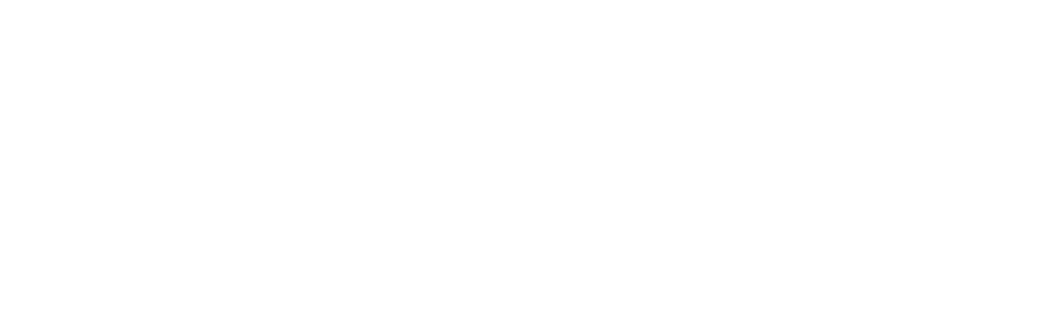
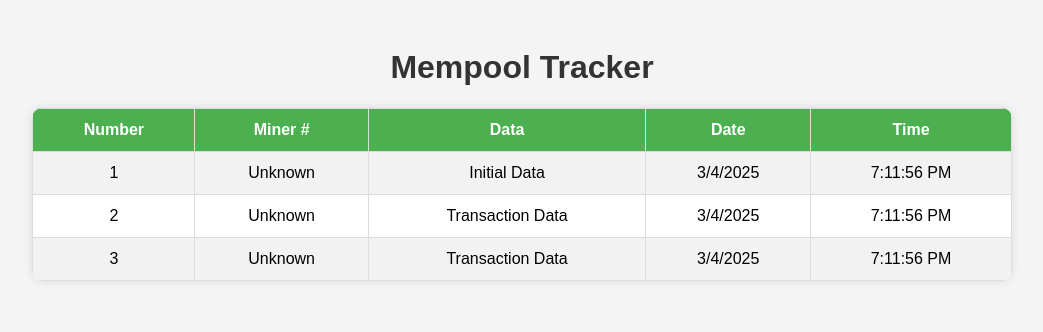
Before and after one commit to MatheoV1218/Blockchain, a plain HTML site: page mempool.html in a window 1280 px wide. Shown: the whole page, without its empty margins (118-1161 px from the left). Drawn offline with Linux system fonts and the light colour scheme.

Commit message:
Moved the mempool file around to be in the stake game file instead of the clicker game file. added the ability to tell which account youre on so itll reflect in the transactions with the miner name

```diff
--- a/Games/Clicker.html
+++ b/Games/Clicker.html
@@ -1,10 +1,10 @@
 <!DOCTYPE html>
 <html>
   <head>
-    <link rel="stylesheet" href="styles/Clicker.css">
+
   </head>
   <body>
-    <a href="mempool.html" class="button">View Mempool</a>
+
 
 
 
--- a/mempool.html
+++ b/mempool.html
@@ -0,0 +1,45 @@
+<!DOCTYPE html>
+<html lang="en">
+<head>
+    <title>Transactions Mempool</title>
+    <link rel="stylesheet" href="styles/Mempool.css">
+</head>
+<body>
+
+    <h1>Mempool Tracker</h1>
+
+    <table id="blockchainTable">
+        <tr>
+            <th>Number</th>
+            <th>Miner #</th>
+            <th>Data</th>
+            <th>Date</th>
+            <th>Time</th>
+        </tr>
+        <tr>
+            <td>1</td>
+            <td>4</td>
+            <td>Initial Data</td>
+            <td class="date"></td>
+            <td class="time"></td>
+        </tr>
+        <tr>
+            <td>2</td>
+            <td>3</td>
+            <td>Transaction Data</td>
+            <td class="date"></td>
+            <td class="time"></td>
+        </tr>
+        <tr>
+            <td>3</td>
+            <td>1</td>
+            <td>Transaction Data</td>
+            <td class="date"></td>
+            <td class="time"></td>
+        </tr>
+    </table>
+
+    <script src="scripts/mempool.js"></script>
+
+</body>
+</html>
--- /dev/null
+++ b/scripts/mempool.js
@@ -0,0 +1,28 @@
+// Retrieve the selected miner from localStorage
+const selectedMiner = localStorage.getItem("selectedMiner") || "Unknown";
+
+// Select all table rows (excluding the header row)
+const tableRows = document.querySelectorAll("#blockchainTable tr");
+
+// Loop through rows and update the 'Miner #' column dynamically
+for (let i = 1; i < tableRows.length; i++) { // Start from index 1 to skip the header
+    const minerCell = tableRows[i].children[1]; // The second column (Miner #)
+    minerCell.textContent = selectedMiner;
+}
+
+// Update date and time dynamically
+function updateDateTime() {
+    const now = new Date();
+    const dateCells = document.querySelectorAll(".date");
+    const timeCells = document.querySelectorAll(".time");
+
+    dateCells.forEach(cell => {
+        cell.textContent = now.toLocaleDateString();
+    });
+
+    timeCells.forEach(cell => {
+        cell.textContent = now.toLocaleTimeString();
+    });
+}
+
+updateDateTime();
```
Also changed, not shown: Blockchain.html (+1 -1 lines), Games/Stake.html (added, +15 -0 lines), Wallet.html (+1 -1 lines), scripts/transactions.js (deleted, +0 -13 lines), Games/Simon.html (deleted), Games/styles/stake.css (renamed from Games/styles/Clicker.css), styles/Mempool.css (renamed from styles/Transactions.css).
